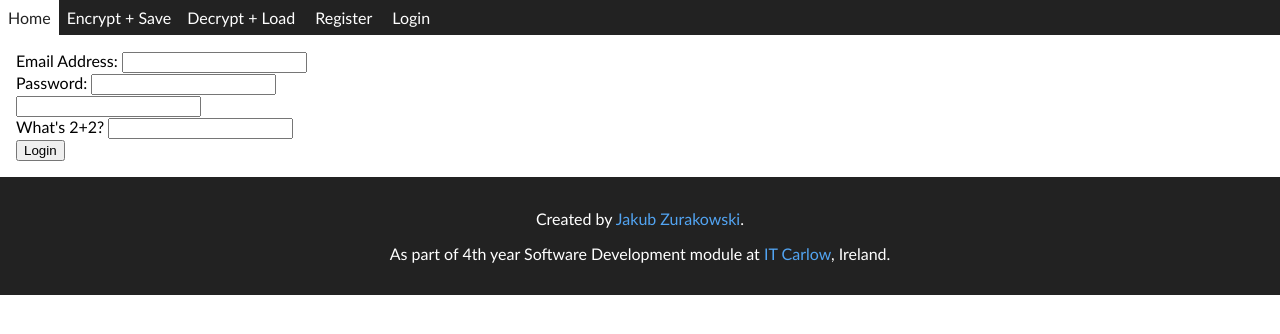
After one commit to ZurakowskiJakub/4th_Year_Project, a Flask app: page /login in a window 1280 px wide. The commit adds this page. Shown: the top 334 px of the page. Run offline with Flask 2, Linux system fonts and the light colour scheme; some libraries are stand-ins or nearby versions.

Commit message:
Added simple register+login

```diff
--- a/app.py
+++ b/app.py
@@ -40,5 +40,60 @@ def save():
     return redirect("/decrypt")
 
 
+@app.route('/register', methods=['GET', 'POST'])
+def register():
+    """GET: Returns the page allowing the user to register with the service.\n
+    POST: Processes the register form and registers the user with the service.
+    """
+    if request.method == 'POST':
+        email_address = request.form['email_address']
+        password = request.form['password_encrypted']
+        sec_question = request.form['sec_question']
+        if sec_question != "4":
+            err_msg = 'Wrong security question answer!'
+            return render_template('register.html', error_message=err_msg)
+        document = {}
+        document['email'] = email_address
+        document['password'] = password
+        try:
+            mongo.db.Users.insert_one(document)
+        except IOError as error:
+            return render_template('register.html', error_message=error)
+        return redirect('/')
+
+    else:
+        return render_template('register.html')
+
+
+@app.route('/login', methods=['GET', 'POST'])
+def login():
+    """GET: Returns the page allowing the user to login into the service.\n
+    POST: Processes the login information and logs the user with the service.
+    """
+    if request.method == 'POST':
+        email_address = request.form['email_address']
+        password = request.form['password_encrypted']
+        sec_question = request.form['sec_question']
+        if sec_question != "4":
+            err_msg = 'Wrong security question answer!'
+            return render_template('login.html', error_message=err_msg)
+        document = mongo.db.Users.find({"email": email_address})
+        if document is None:
+            # TODO return 404
+            return redirect('/')
+        elif document.count() > 1:
+            # TODO return 500
+            return redirect('/')
+        else:
+            if document[0]['password'] == password:
+                # TODO logged in
+                return render_template('temp.html', message="Logged In")
+            else:
+                # TODO wrong password
+                return render_template('temp.html', message="Wrong password")
+    else:
+        return render_template('login.html')
+
+
 if __name__ == "__main__":
-    app.run(debug=True)
+    app.run(debug=True, port=404)
--- a/static/script/main.js
+++ b/static/script/main.js
@@ -26,10 +26,11 @@ function encrypt(object) {
 */
 
 function fill_encrypted(object) {
-    $('#' + object.id + '_res')[0].value = encrypt(object.value, "Secret Passphrase");
+    $('#' + object.id + '_encrypted')[0].value = encrypt(object.value);
 }
 
-function encrypt(plaintext, passphrase) {
+function encrypt(plaintext, passphrase="Secret Passphrase") {
+    // TODO remove the randomness factor.
     var encrypted = CryptoJS.AES.encrypt(plaintext, passphrase);
 
     return encrypted.toString();
@@ -40,3 +41,10 @@ function decrypt(encrypted_text, passphrase) {
 
     return decrypted.toString(CryptoJS.enc.Utf8);
 }
+
+function derive_key_from_text(plaintext) {
+    // var salt = CryptoJS.lib.WordArray.random(128 / 8);
+    var salt = plaintext;
+    var key256Bits = CryptoJS.PBKDF2(plaintext, salt, { keySize: 256 / 32 });
+    return key256Bits.toString();
+}
--- a/templates/components/nav.html
+++ b/templates/components/nav.html
@@ -1,5 +1,7 @@
 <nav>
     <a href="/">Home</a><!--
 ---><a href="/encrypt">Encrypt + Save</a><!--
----><a href="/decrypt">Decrypt + Load</a>
+---><a href="/decrypt">Decrypt + Load</a><!--
+---> <a href="/register">Register</a><!--
+---> <a href="/login">Login</a>
 </nav>
--- /dev/null
+++ b/templates/login.html
@@ -0,0 +1,20 @@
+{% extends 'index.html' %}
+{% block content %}
+
+<b style="color: red;">{{error_message}}</b>
+
+<form action="/login" method="post">
+    <label for="email_address">Email Address:</label>
+    <input type="email" name="email_address" id="email_address" required><br>
+
+    <label for="password">Password:</label>
+    <input type="password" name="password" id="password" onchange="fill_encrypted(this, derive_key_from_text(this.value))" required><br>
+    <input type="" name="password_encrypted" id="password_encrypted" readonly required><br>
+
+    <label for="sec_question">What's 2+2?</label>
+    <input type="text" name="sec_question" id="sec_question" required><br>
+
+    <input type="submit" value="Login">
+</form>
+
+{% endblock content %}
```
Also changed, not shown: templates/encrypt.html (+4 -4 lines), templates/register.html (added, +20 -0 lines), templates/temp.html (added, +10 -0 lines).
